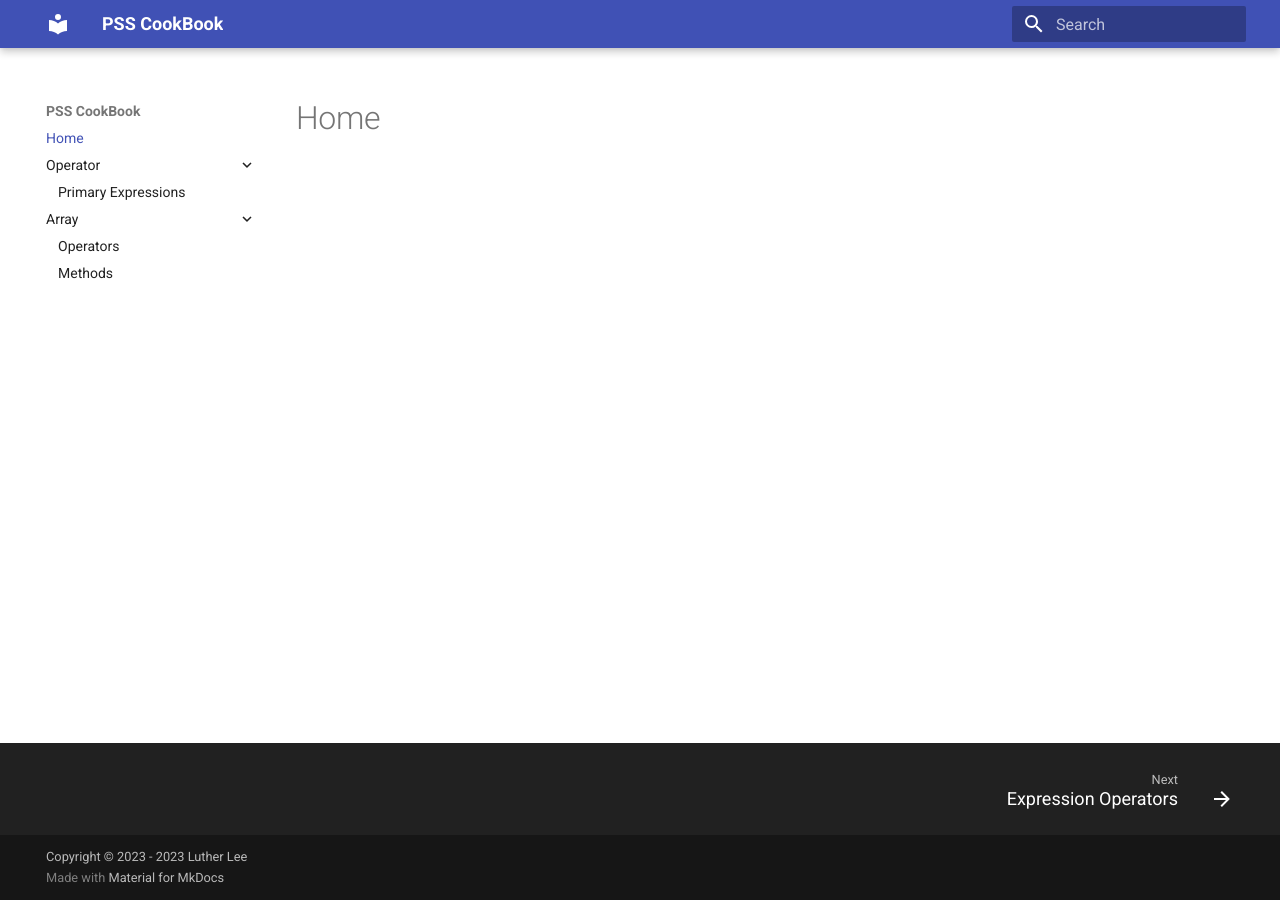
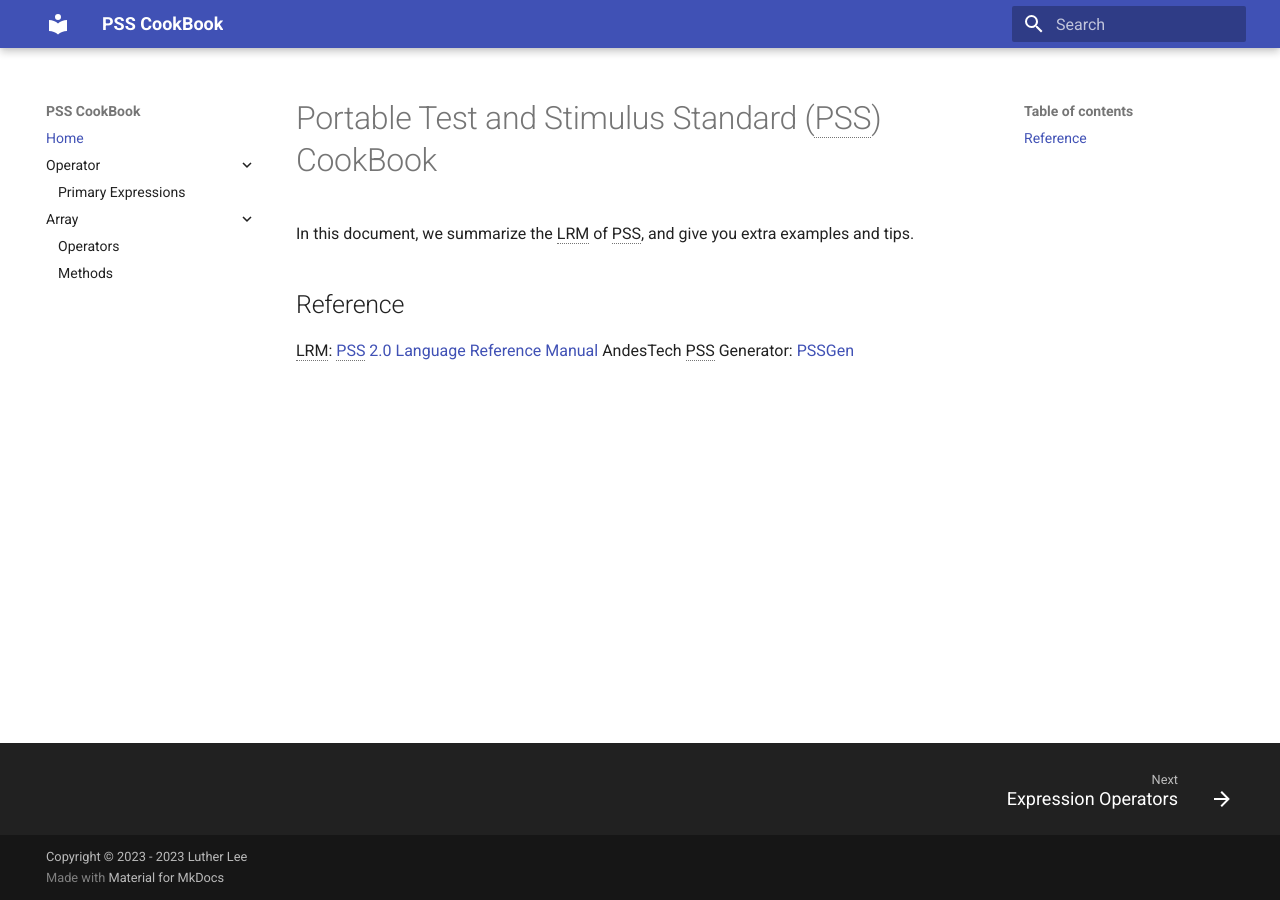
Before and after one commit to LeeKaiXuan/PSS_CookBook, an MkDocs documentation site: the page built from docs/index.md, in a window 1280 px wide. Built offline with MkDocs 1.6.1 and Material for MkDocs 9.7.7, drawn with Linux system fonts in a browser that asks for light colours.

Commit message:
Add cover

```diff
--- a/docs/index.md
+++ b/docs/index.md
@@ -2,3 +2,11 @@
 title: Home
 description: PSS CookBook
 ---
+
+# Portable Test and Stimulus Standard (PSS) CookBook
+
+In this document, we summarize the LRM of PSS, and give you extra examples and tips.
+
+## Reference
+LRM: [PSS 2.0 Language Reference Manual](https://www.accellera.org/images/downloads/standards/Portable_Test_Stimulus_Standard_v20.pdf)
+AndesTech PSS Generator: [PSSGen](https://github.com/andestech/pss-gen)
--- a/mkdocs.yml
+++ b/mkdocs.yml
@@ -43,8 +43,9 @@ markdown_extensions:
   - pymdownx.keys
   - pymdownx.mark
   - pymdownx.snippets:
+      check_paths: True
       auto_append:
-        - includes/abbreviations.md
+        - 'docs/includes/abbreviations.md'
   - pymdownx.superfences
   - pymdownx.tabbed:
       alternate_style: true
@@ -57,12 +58,14 @@ plugins:
   - search
 
 nav:
-  - Home:
-    - index.md
+  - Home: 'index.md'
   - Operator:
     - Operator/index.md
-    - Primary Expressions: Operator/Expressions.md
+    - Primary Expressions: 'Operator/Expressions.md'
   - Array:
     - Array/index.md
     - Operators: Array/Operators.md
     - Methods: Array/Methods.md
+
+not_in_nav:
+  includes/
```
Also changed, not shown: docs/includes/abbreviations.md (+2 -0 lines).
